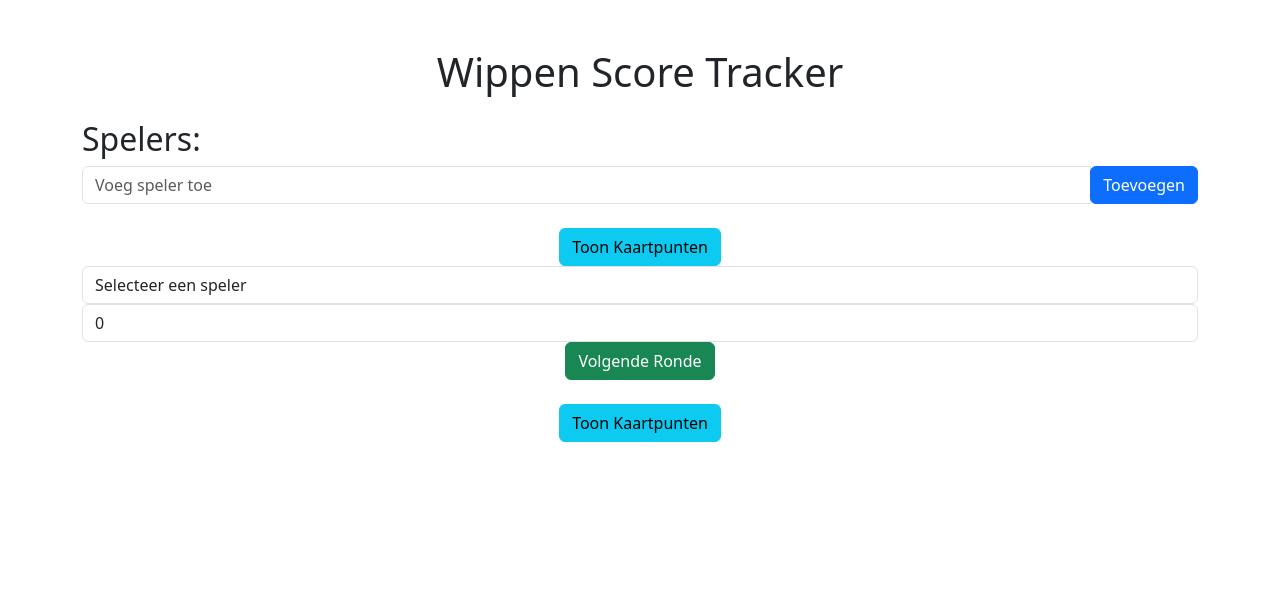
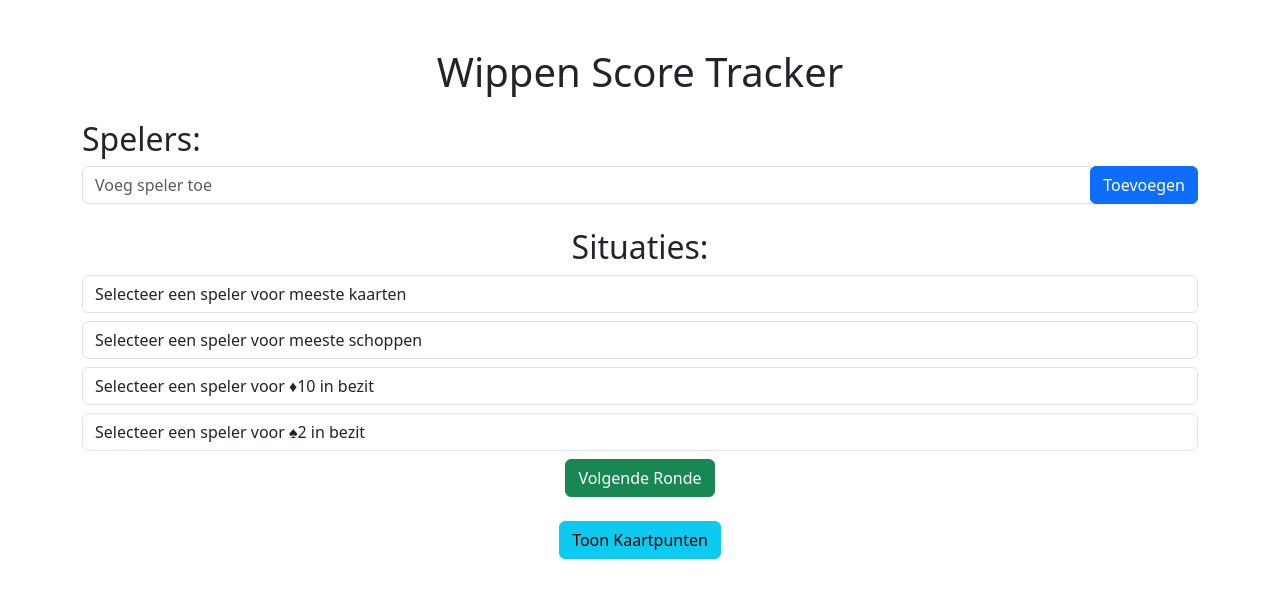
Before and after one commit to kristofmoons/wippen, a React (Create React App) app: page / in a window 1280 px wide. Shown: the top 598 px of the page. Built offline with nearby package versions, Linux system fonts and the light colour scheme.

Commit message:
situaties toegevoegd

```diff
--- a/src/pages/MainPage.js
+++ b/src/pages/MainPage.js
@@ -5,7 +5,10 @@ const MainPage = () => {
   const [players, setPlayers] = useState([]);
   const [selectedPlayer, setSelectedPlayer] = useState(''); // Variabele voor geselecteerde speler
   const [pointsToAdd, setPointsToAdd] = useState(0); // Variabele voor toe te voegen punten
-
+  const [mostCardsPlayer, setMostCardsPlayer] = useState(''); // Variabele voor geselecteerde speler met meeste kaarten
+  const [mostSpadesPlayer, setMostSpadesPlayer] = useState(''); // Variabele voor geselecteerde speler met meeste schoppen
+  const [diamondsTenPlayer, setDiamondsTenPlayer] = useState(''); // Variabele voor geselecteerde speler met ♦10
+  const [spadesTwoPlayer, setSpadesTwoPlayer] = useState(''); // Variabele voor geselecteerde speler met ♠2
 
 
   const addPlayer = (name) => {
@@ -40,28 +43,49 @@ const MainPage = () => {
   };
 
   const addPointsToPlayer = () => {
-    if (selectedPlayer === '') {
-      alert('Selecteer een speler');
+    if (mostCardsPlayer === '' || mostSpadesPlayer === '' || diamondsTenPlayer === '' || spadesTwoPlayer === '') {
+      alert('Selecteer een speler voor elke situatie');
       return;
     }
 
+    // Voeg punten toe aan spelers voor elke situatie
     setPlayers(prevPlayers => {
       return prevPlayers.map(player => {
-        if (player.name === selectedPlayer) {
-          return {
-            ...player,
-            score: player.score + pointsToAdd
-          };
-        }
-        return player;
+        let scoreToAdd = 0;
+        if (player.name === mostCardsPlayer) scoreToAdd += 2;
+        if (player.name === mostSpadesPlayer) scoreToAdd += 2;
+        if (player.name === diamondsTenPlayer) scoreToAdd += 2;
+        if (player.name === spadesTwoPlayer) scoreToAdd += 1;
+
+        return {
+          ...player,
+          score: player.score + scoreToAdd
+        };
       });
     });
 
-    // Reset geselecteerde speler en punten toe te voegen
-    setSelectedPlayer('');
-    setPointsToAdd(0);
+    // Reset geselecteerde spelers
+    setMostCardsPlayer('');
+    setMostSpadesPlayer('');
+    setDiamondsTenPlayer('');
+    setSpadesTwoPlayer('');
   };
 
+  const handleMostCardsPlayerChange = (e) => {
+    setMostCardsPlayer(e.target.value);
+  };
+
+  const handleMostSpadesPlayerChange = (e) => {
+    setMostSpadesPlayer(e.target.value);
+  };
+
+  const handleDiamondsTenPlayerChange = (e) => {
+    setDiamondsTenPlayer(e.target.value);
+  };
+
+  const handleSpadesTwoPlayerChange = (e) => {
+    setSpadesTwoPlayer(e.target.value);
+  };
 
 
   const showCardPoints = () => {
@@ -113,17 +137,35 @@ const MainPage = () => {
       </div>
 
       <div className="text-center mt-4">
-        {/* Knop voor het tonen van kaartpunten */}
-        <button className="btn btn-info mr-2" data-toggle="modal" data-target="#cardPointsModal">Toon Kaartpunten</button>
-        {/* Dropdown voor spelerselectie */}
-        <select className="form-control mr-2" value={selectedPlayer} onChange={(e) => setSelectedPlayer(e.target.value)}>
-          <option value="">Selecteer een speler</option>
+        <h2>Situaties:</h2>
+        {/* Dropdown voor "Meeste kaarten" situatie */}
+        <select className="form-control mb-2" value={mostCardsPlayer} onChange={handleMostCardsPlayerChange}>
+          <option value="">Selecteer een speler voor meeste kaarten</option>
           {players.map((player, index) => (
             <option key={index} value={player.name}>{player.name}</option>
           ))}
         </select>
-        {/* Input voor het toevoegen van punten */}
-        <input type="number" className="form-control mr-2" placeholder="Punten toevoegen" value={pointsToAdd} onChange={(e) => setPointsToAdd(parseInt(e.target.value))} />
+        {/* Dropdown voor "Meeste schoppen" situatie */}
+        <select className="form-control mb-2" value={mostSpadesPlayer} onChange={handleMostSpadesPlayerChange}>
+          <option value="">Selecteer een speler voor meeste schoppen</option>
+          {players.map((player, index) => (
+            <option key={index} value={player.name}>{player.name}</option>
+          ))}
+        </select>
+        {/* Dropdown voor "♦10 in bezit" situatie */}
+        <select className="form-control mb-2" value={diamondsTenPlayer} onChange={handleDiamondsTenPlayerChange}>
+          <option value="">Selecteer een speler voor ♦10 in bezit</option>
+          {players.map((player, index) => (
+            <option key={index} value={player.name}>{player.name}</option>
+          ))}
+        </select>
+        {/* Dropdown voor "♠2 in bezit" situatie */}
+        <select className="form-control mb-2" value={spadesTwoPlayer} onChange={handleSpadesTwoPlayerChange}>
+          <option value="">Selecteer een speler voor ♠2 in bezit</option>
+          {players.map((player, index) => (
+            <option key={index} value={player.name}>{player.name}</option>
+          ))}
+        </select>
         {/* Knop voor het toevoegen van punten */}
         <button className="btn btn-success" onClick={addPointsToPlayer}>Volgende Ronde</button>
       </div>
```
